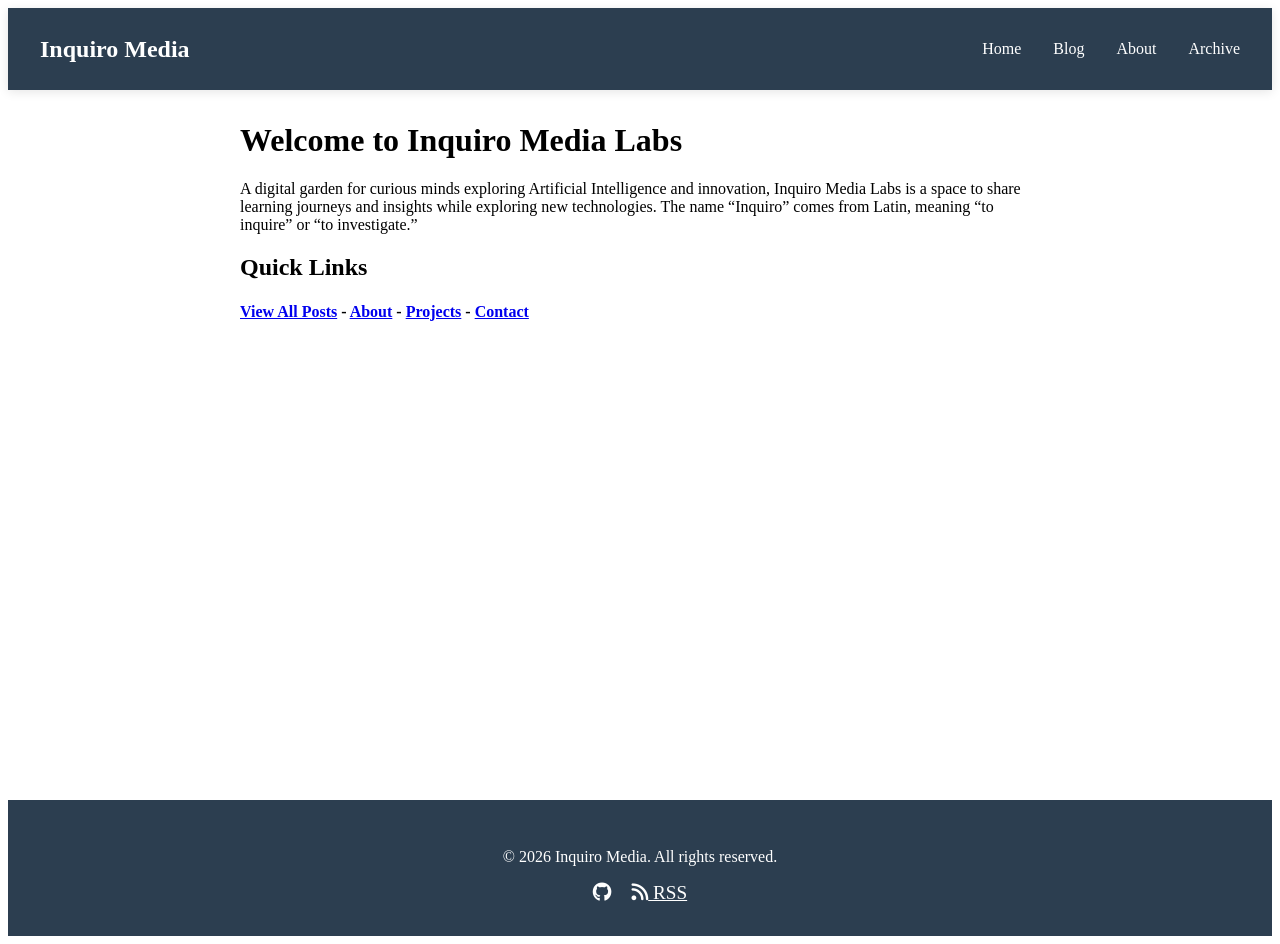
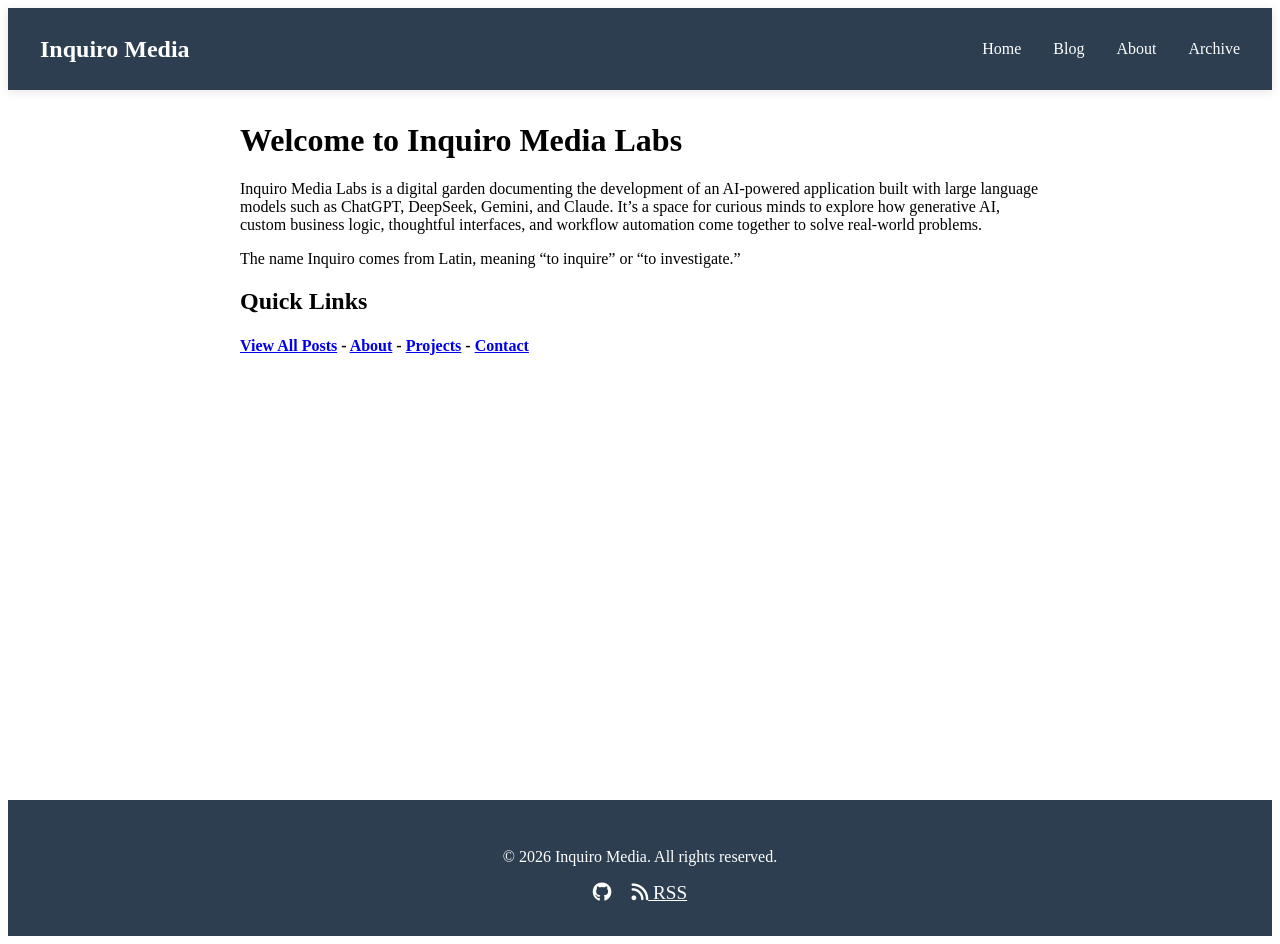
Before and after one commit to faisalmrasul/inquiro-media, a Jekyll site: the page built from index.md, in a window 1280 px wide. Built offline with Jekyll 4.4.1, drawn with Linux system fonts in a browser that asks for light colours.

Commit message:
Update index.md

```diff
--- a/index.md
+++ b/index.md
@@ -5,8 +5,9 @@ title: "Inquiro Media Labs"
 
 # Welcome to Inquiro Media Labs
 
-A digital garden for curious minds exploring Artificial Intelligence and innovation, Inquiro Media Labs is a space to share learning journeys and insights while exploring new technologies. The name "Inquiro" comes from Latin, meaning "to inquire" or "to investigate."
+Inquiro Media Labs is a digital garden documenting the development of an AI-powered application built with large language models such as ChatGPT, DeepSeek, Gemini, and Claude. It’s a space for curious minds to explore how generative AI, custom business logic, thoughtful interfaces, and workflow automation come together to solve real-world problems.
 
+The name Inquiro comes from Latin, meaning “to inquire” or “to investigate.”
 
 
 ## Quick Links
```
